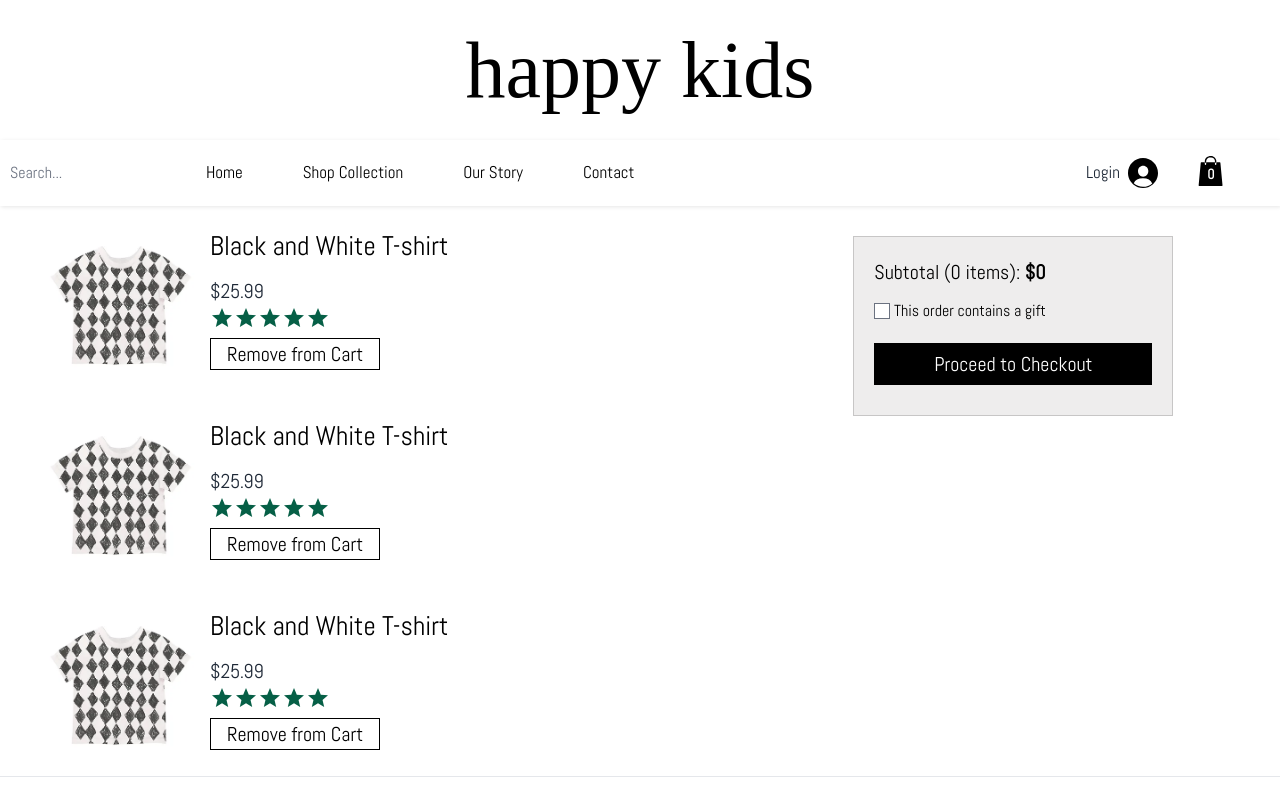
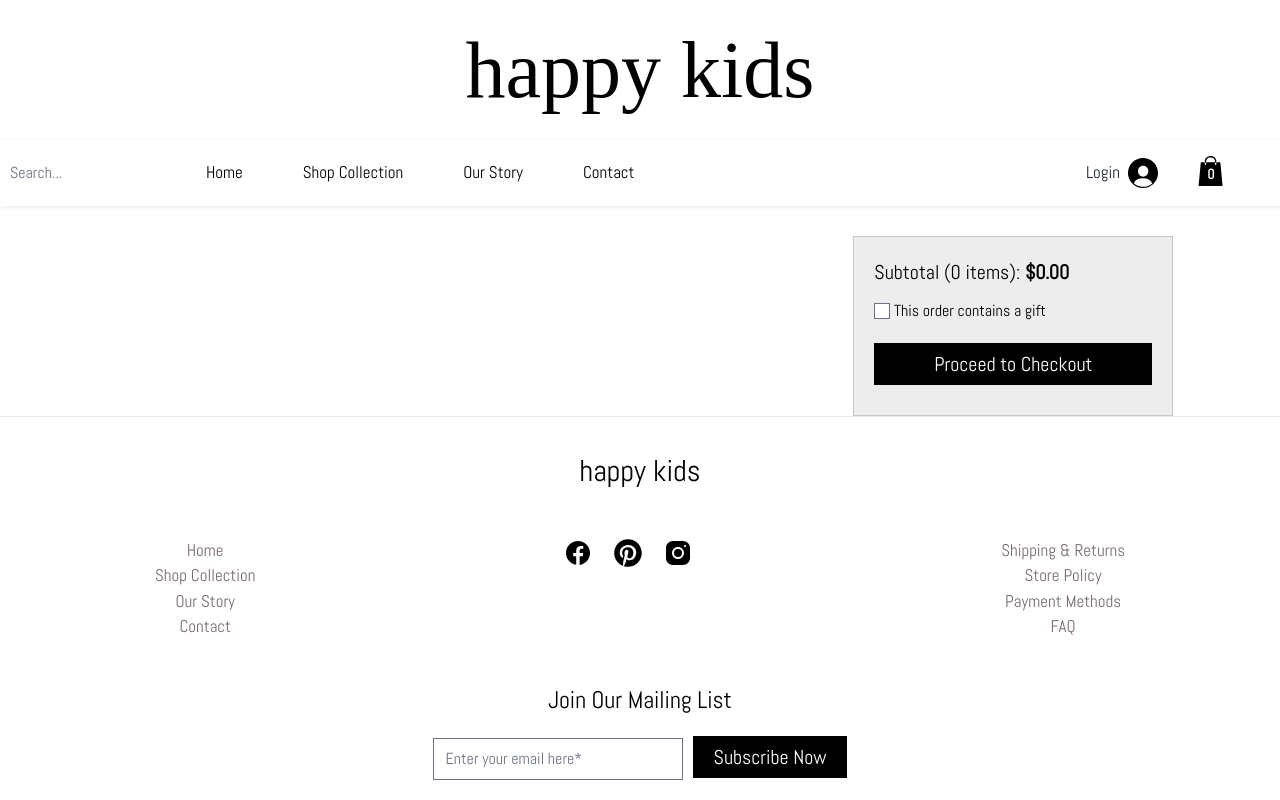
Before and after one commit to VitalinaKuzmenko/happy-kids-eshop, a React (Create React App) app: page /checkout in a window 1280 px wide. Shown: the top 800 px of the page. Built offline with nearby package versions, Linux system fonts and the light colour scheme; a web font is replaced by a local one.

Commit message:
Adding "Remove from basket" functionality to checkoutPage.js

```diff
--- a/src/CheckoutProduct.js
+++ b/src/CheckoutProduct.js
@@ -1,23 +1,31 @@
 import React from "react";
 import ProductRating from "./ProductRating";
 import "./Product.css";
+import { useStateValue } from "./StateProvider";
 
-const CheckoutProduct = () => {
+const CheckoutProduct = ({ item }) => {
+  // eslint-disable-next-line no-unused-vars
+  const [{ basket }, dispatch] = useStateValue();
+
+  const removeFromBasket = () => {
+    dispatch({
+      type: "REMOVE_FROM_BASKET",
+      id: item.id,
+    });
+  };
   return (
     <div className="checkout-product flex justify-start justify-items-start">
-      <img
-        src="/product_images/Item_5.webp"
-        alt="item"
-        className="checkout-image"
-      />
+      <img src={item.image} alt="item" className="checkout-image" />
       <div className="text-left">
-        <h1>Black and White T-shirt</h1>
-        <p>$25.99</p>
+        <h1>{item.name}</h1>
+        <p>${item.price}</p>
         <div className="block my-0 mx-auto">
-          <ProductRating rating={5} />
+          <ProductRating rating={item.rating} />
         </div>
 
-        <button className="px-4">Remove from Cart</button>
+        <button className="px-4" onClick={removeFromBasket}>
+          Remove from Cart
+        </button>
       </div>
     </div>
   );
--- a/src/Product.js
+++ b/src/Product.js
@@ -10,12 +10,7 @@ const Product = ({ item }) => {
   const addToBasket = () => {
     dispatch({
       type: "ADD_TO_BASKET",
-      item: {
-        id: item.id,
-        image: item.image,
-        price: item.price,
-        rating: item.rating,
-      },
+      item: item,
     });
   };
 
@@ -27,7 +22,7 @@ const Product = ({ item }) => {
     <div className="product flex flex-col">
       <img src={item.image} alt="item" className="w-61 block my-0 mx-auto" />
       <h1>{item.name}</h1>
-      <p>{item.price}</p>
+      <p>${item.price}</p>
       <div className="block my-0 mx-auto">
         <ProductRating rating={item.rating} />
       </div>
--- a/src/Reducer.js
+++ b/src/Reducer.js
@@ -6,6 +6,10 @@ export const initialState = {
 
 // Selector
 
+export const getBasketTotal = (basket) => {
+  return basket?.reduce((amount, item) => item.price + amount, 0).toFixed(2);
+};
+
 const reducer = (state, action) => {
   switch (action.type) {
     case "ADD_TO_BASKET":
@@ -13,9 +17,29 @@ const reducer = (state, action) => {
         ...state,
         basket: [...state.basket, action.item],
       };
+
+    case "REMOVE_FROM_BASKET":
+      const index = state.basket.findIndex(
+        (basketItem) => basketItem.id === action.id
+      );
+
+      let newBasket = [...state.basket];
+
+      if (index >= 0) {
+        newBasket.splice(index, 1);
+      } else {
+        console.warn(
+          `Can't remove product(id: ${action.id}) as its not in the basket!`
+        );
+      }
+
+      return {
+        ...state,
+        basket: newBasket,
+      };
+
     default:
       return state;
-    //do nothing
   }
 };
 
--- a/src/SubTotal.js
+++ b/src/SubTotal.js
@@ -1,11 +1,15 @@
 import React from "react";
 import "./SubTotal.css";
+import { useStateValue } from "./StateProvider";
+import { getBasketTotal } from "./Reducer";
 
 const SubTotal = () => {
+  const [{ basket }, dispatch] = useStateValue();
   return (
     <div className="subtotal">
       <p>
-        Subtotal (0 items): <strong>$0</strong>
+        Subtotal ({basket.length} items):{" "}
+        <strong>${getBasketTotal(basket)}</strong>
       </p>
       <div className="flex flex-col">
         <small className="subtotal__gift mt-3">
--- a/src/data/new_arrival.json
+++ b/src/data/new_arrival.json
@@ -3,21 +3,21 @@
     "id": 1,
     "image": "/product_images/Item_1.webp",
     "name": "Green T-shirt",
-    "price": "$19.99",
+    "price": 19.99,
     "rating": 3
   },
   {
     "id": 2,
     "image": "/product_images/Item_5.webp",
     "name": "Black and White T-shirt",
-    "price": "$25.99",
+    "price": 25.99,
     "rating": 2
   },
   {
     "id": 3,
     "image": "/product_images/Item_10.webp",
     "name": "White and Blue Body",
-    "price": "$30.99",
+    "price": 30.99,
     "rating": 4
   }
 ]
--- a/src/pages/CheckoutPage.js
+++ b/src/pages/CheckoutPage.js
@@ -3,16 +3,18 @@ import Header from "../Header";
 import Footer from "../Footer";
 import CheckoutProduct from "../CheckoutProduct";
 import SubTotal from "../SubTotal";
+import { useStateValue } from "../StateProvider";
 
 const CheckoutPage = () => {
+  const [{ basket }, dispatch] = useStateValue();
   return (
     <>
       <Header />
       <div className="flex">
         <div className="checkout=products w-2/3">
-          <CheckoutProduct />
-          <CheckoutProduct />
-          <CheckoutProduct />
+          {basket.map((item) => {
+            return <CheckoutProduct item={item} />;
+          })}
         </div>
         <SubTotal />
       </div>
```
